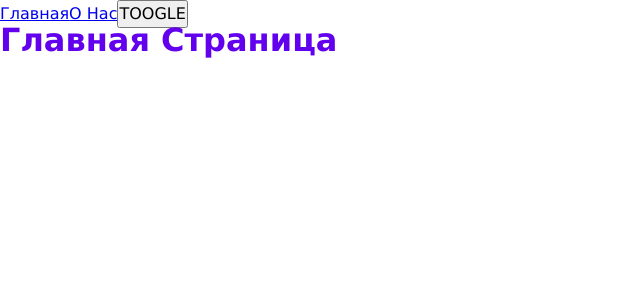
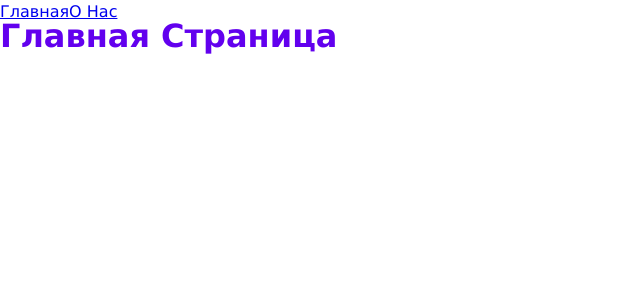
Before and after one commit to NikDoe/reco, a React app: page / in a window 1280 px wide. Shown: the top 300 px of the page, without its empty margins (0-640 px from the left). Built offline with nearby package versions, Linux system fonts and the light colour scheme.

Commit message:
feat: add navbar widget
close #13

```diff
--- a/src/app/index.tsx
+++ b/src/app/index.tsx
@@ -1,18 +1,15 @@
-import { Link } from "react-router-dom";
-
 import { classNames } from "shared/lib/classNames/classNames";
 import { useTheme } from "./providers/ThemeProvider";
 import { AppRouter } from "./providers/router";
+import { Navbar } from "widgets/Navbar";
 
 import "./styles/index.scss";
 
 const App = () => {
-  const { theme, toogleTheme } = useTheme();
+  const { theme } = useTheme();
   return (
     <div className={classNames("app", {}, [theme])}>
-      <Link to='/'>Главная</Link>
-      <Link to='/about'>О Нас</Link>
-      <button onClick={toogleTheme}>TOOGLE</button>
+      <Navbar />
       <AppRouter />
     </div>
   );
--- /dev/null
+++ b/src/widgets/Navbar/index.ts
@@ -0,0 +1,3 @@
+import { Navbar } from "./ui/Navbar";
+
+export { Navbar }
--- /dev/null
+++ b/src/widgets/Navbar/ui/Navbar.module.scss
@@ -0,0 +1,3 @@
+.Navbar {
+  width: 100%;
+}
--- /dev/null
+++ b/src/widgets/Navbar/ui/Navbar.tsx
@@ -0,0 +1,17 @@
+import { classNames } from "shared/lib/classNames/classNames";
+import { Link } from "react-router-dom";
+
+import styles from "./Navbar.module.scss";
+
+interface NavbarProps {
+  className?: string;
+}
+
+export const Navbar = ({ className }: NavbarProps) => {
+  return (
+    <div className={classNames(styles.Navbar, {}, [className])}>
+      <Link to='/'>Главная</Link>
+      <Link to='/about'>О Нас</Link>
+    </div>
+  );
+};
```
